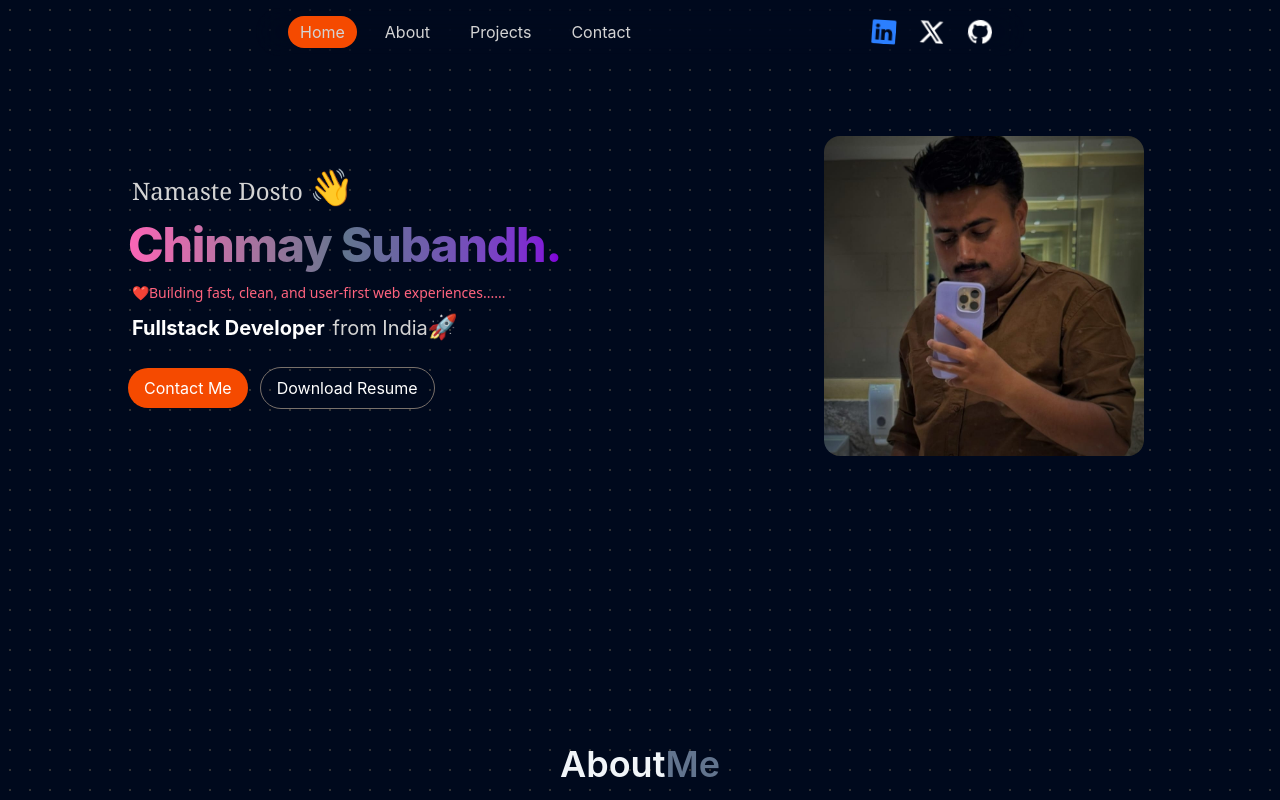
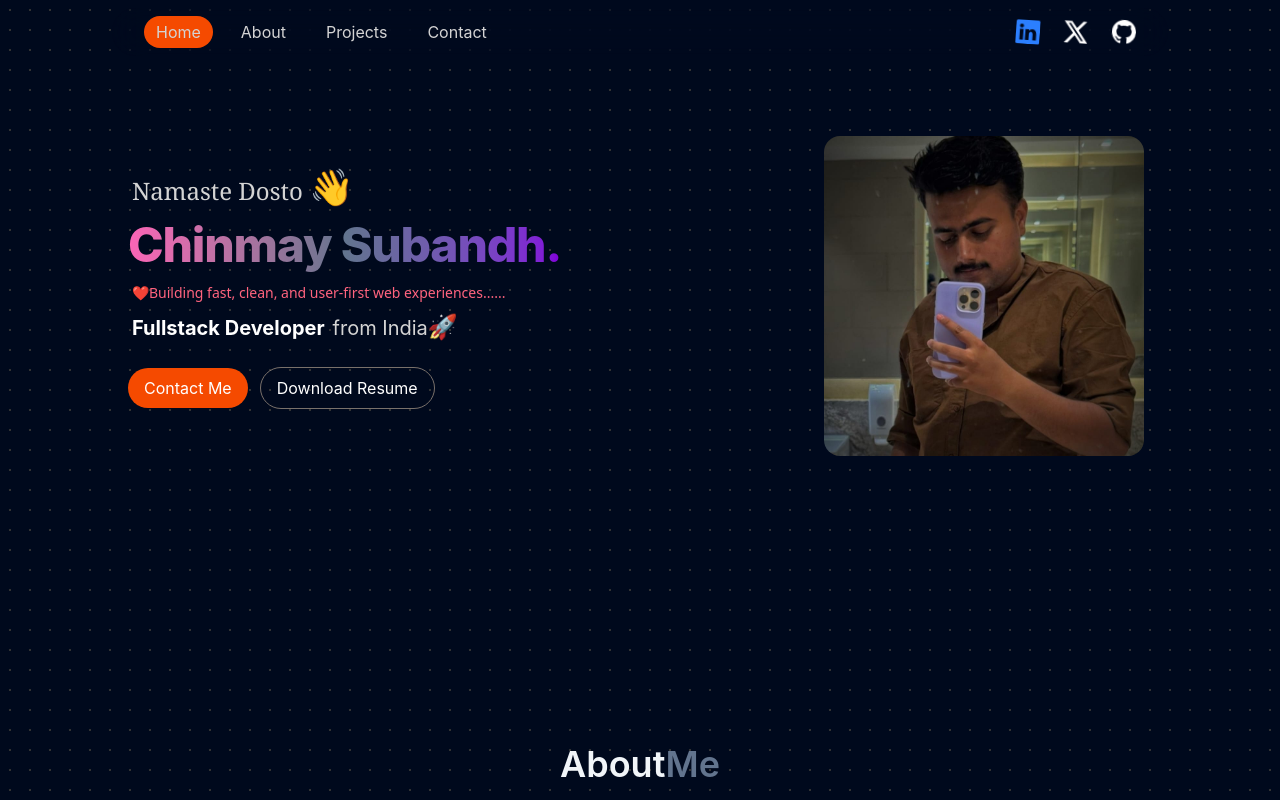
Before and after one commit to chinmaysubandh/Portfolio, a React (Vite) app: page / in a window 1280 px wide. Shown: the top 800 px of the page. Built offline with nearby package versions, Linux system fonts and the light colour scheme.

Commit message:
scrollbar animations

```diff
--- a/src/Components/NavBar.jsx
+++ b/src/Components/NavBar.jsx
@@ -12,6 +12,7 @@ export const ScrollTo = (id) => {
         const element = document.getElementById(id);
         if (element) {
             element.scrollIntoView({ behavior: "smooth" });
+
         }
     }
 };
@@ -39,7 +40,9 @@ const NavBar = () => {
         animate={{ opacity: 1, y: 0 }}
         transition={{ duration: 1.2, delay: 0.5 }}
 /* */
-        className={`mb-16  px-4 gap-4  flex justify-between items-center py-2 md:my-2  ${scrollDown ? 'mx-32 sm:mx-24 md:mx-42 lg:mx-80 ease-in-out duration-700' : 'mx-8 sm:mx-16 md:mx-32 lg:mx-64 ease-in-out duration-700 '} md:px-8 md:mb-16 fixed top-0 right-0 left-0 backdrop-blur-lg rounded-full z-50   `}>
+        className={`mb-16  px-4 gap-4  flex justify-between items-center py-2 md:my-2
+              ${scrollDown ? 'mx-12 sm:mx-24 md:mx-42 lg:mx-80 ease-in-out duration-700' : 'mx-8 sm:mx-16 md:mx-32 lg:mx-28 ease-in-out duration-700 '}
+         md:px-8 md:mb-16 fixed top-0 right-0 left-0 backdrop-blur-lg rounded-full z-50   `}>
         <div className='hidden  max-md:flex shrink-0 items-center md:rounded-full'>
             <img src={CSLogo} alt="CSLogo"
                 height={55}
```
